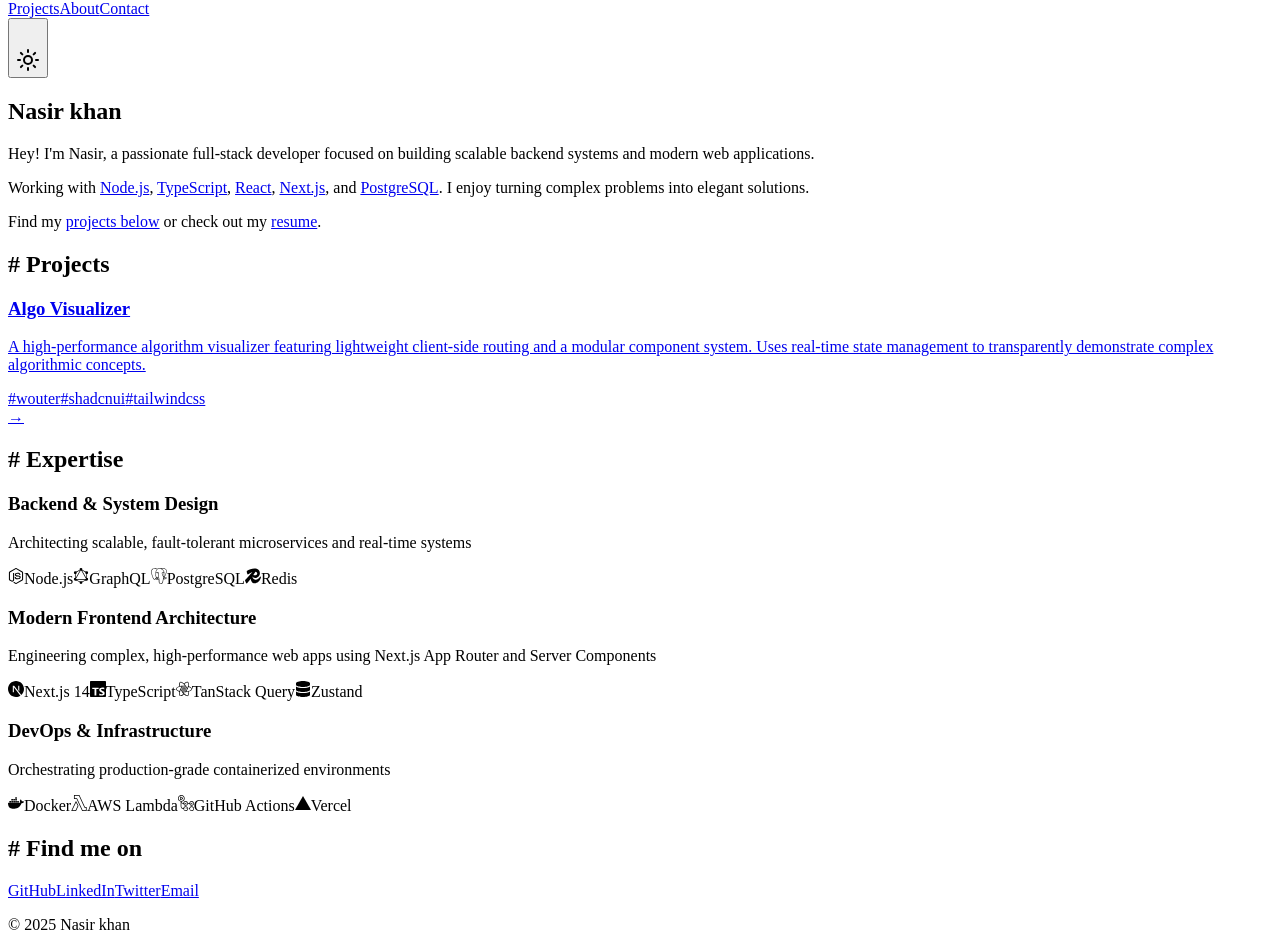
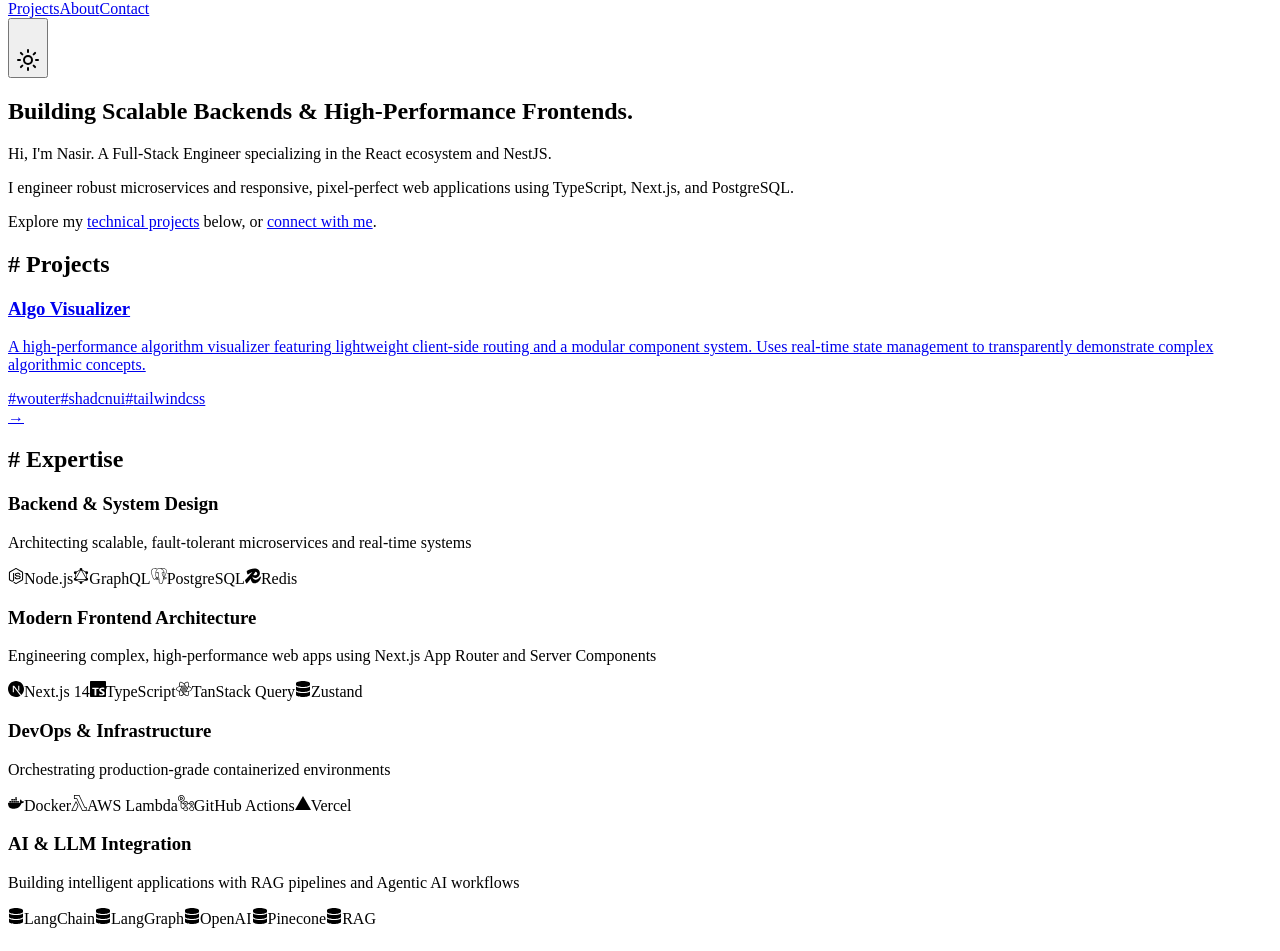
Before and after one commit to nasir-khan01/portfolio-website, a React (Vite) app in the folder client/: page / in a window 1280 px wide. Shown: the part 1472-2423 px from the top of the page. Built offline with nearby package versions, Linux system fonts and the light colour scheme.

Commit message:
feat: Update home page introductory content and add a new AI/LLM Integration skill section.

```diff
--- a/client/src/data/portfolio.config.json
+++ b/client/src/data/portfolio.config.json
@@ -52,6 +52,21 @@
         "GitHub Actions",
         "Vercel"
       ]
+    },
+    {
+      "title": "AI & LLM Integration",
+      "keyFeatures": [
+        "Building intelligent applications with RAG pipelines and Agentic AI workflows",
+        "Integrating LLMs into production systems with prompt engineering and fine-tuning",
+        "Developing AI-powered features using vector databases and embeddings"
+      ],
+      "techStack": [
+        "LangChain",
+        "LangGraph",
+        "OpenAI",
+        "Pinecone",
+        "RAG"
+      ]
     }
   ],
   "projects": [
--- a/client/src/pages/Home.tsx
+++ b/client/src/pages/Home.tsx
@@ -44,25 +44,21 @@ export default function Home() {
           transition={{ duration: 0.5 }}
           className="mb-16"
         >
-          <h1 className="text-3xl font-bold mb-4 text-foreground">{portfolioConfig.name}</h1>
-          <p className="text-muted-foreground leading-relaxed mb-6">
-            Hey! I'm Nasir, a passionate full-stack developer focused on building
-            scalable backend systems and modern web applications.
+          <h1 className="text-3xl font-bold mb-6 text-foreground">
+            Building Scalable Backends & High-Performance Frontends.
+          </h1>
+          <p className="text-muted-foreground leading-relaxed mb-4">
+            Hi, I'm Nasir. A Full-Stack Engineer specializing in the React ecosystem and NestJS.
           </p>
-          <p className="text-muted-foreground leading-relaxed mb-6">
-            Working with{" "}
-            <InlineLink href="#">Node.js</InlineLink>,{" "}
-            <InlineLink href="#">TypeScript</InlineLink>,{" "}
-            <InlineLink href="#">React</InlineLink>,{" "}
-            <InlineLink href="#">Next.js</InlineLink>, and{" "}
-            <InlineLink href="#">PostgreSQL</InlineLink>.
-            I enjoy turning complex problems into elegant solutions.
+          <p className="text-muted-foreground leading-relaxed mb-4">
+            I engineer robust microservices and responsive, pixel-perfect web applications
+            using TypeScript, Next.js, and PostgreSQL.
           </p>
           <p className="text-muted-foreground leading-relaxed">
-            Find my{" "}
-            <InlineLink href="#projects">projects below</InlineLink>{" "}
-            or check out my{" "}
-            <InlineLink href={portfolioConfig.resumeUrl} external>resume</InlineLink>.
+            Explore my{" "}
+            <InlineLink href="#projects">technical projects</InlineLink>{" "}
+            below, or{" "}
+            <InlineLink href={portfolioConfig.socials.linkedin} external>connect with me</InlineLink>.
           </p>
         </motion.section>
 
```
